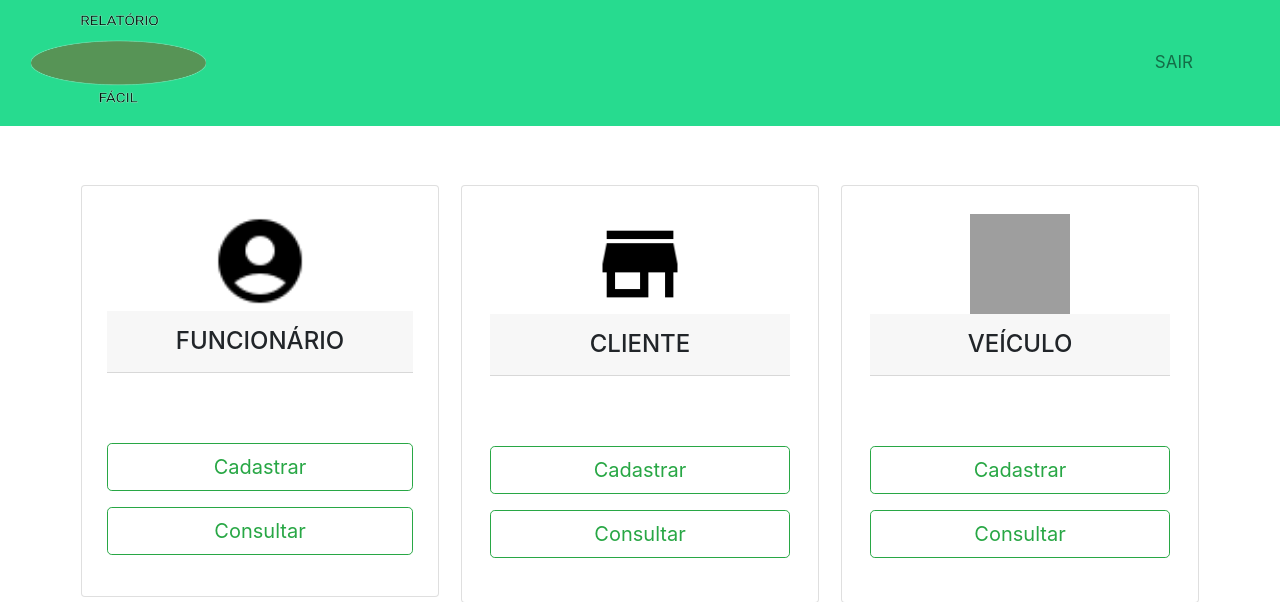
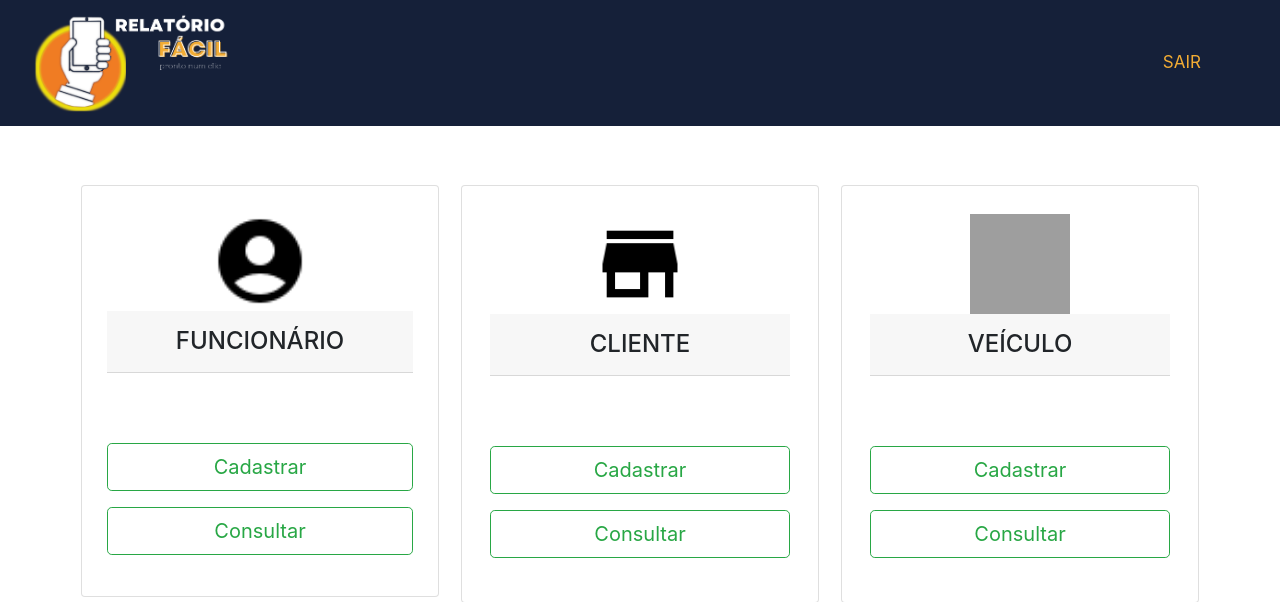
Before and after one commit to RamonTadeuGoncalves/EasyReport_Web, a Django app: page /index/ in a window 1280 px wide. Shown: the top 602 px of the page. Run offline with Django 4.2, Linux system fonts and the light colour scheme; grey boxes are pictures that could not be loaded.

Commit message:
Was changed the logo and color theme.

```diff
--- a/authentication/templates/logar.html
+++ b/authentication/templates/logar.html
@@ -5,7 +5,6 @@ Relatório Fácil | Login
 {% block pagecontent%}
 {% load static %}
 {% block header %}
-<!-- <link rel="stylesheet" href="{% static 'autenticacao/css/style.css'%}"> -->
 {% endblock %}
 <div class="container-fluid">
 
--- a/easyreport/settings.py
+++ b/easyreport/settings.py
@@ -89,7 +89,7 @@ WSGI_APPLICATION = 'easyreport.wsgi.application'
 DATABASES = {
     'default': {
         'ENGINE': 'django.db.backends.postgresql_psycopg2',
-        'NAME': os.environ.get('DB_NAME', 'fatec_tg_api'),
+        'NAME': os.environ.get('DB_NAME', 'fatec_tg'),
         'USER': os.environ.get('DB_USER', 'postgres'),
         'PASSWORD': os.environ.get('DB_PASS', 'postgres@2022'),
         'HOST': 'localhost',
--- a/easyreport_web/models.py
+++ b/easyreport_web/models.py
@@ -167,15 +167,12 @@ class RelatorioDeServico(models.Model):
     relatorioOsNumero = models.ForeignKey(OrdemDeServico, on_delete=models.CASCADE)
     relatorioFuncRegistro = models.ForeignKey(Funcionario, on_delete=models.CASCADE)
     relatorioClienteRegistro = models.ForeignKey(Cliente, on_delete=models.CASCADE)
+    relatorioTipoServico = models.ForeignKey(TipoServico, on_delete=models.CASCADE)
     relatorioDescricao = models.CharField(max_length=200)
     relatorioContatoCliente = models.CharField(max_length=50)
     relatorioSetorClicente = models.CharField(max_length=50)
     relatorioData = models.DateField(auto_now=True)
-    # relatorioObservacao = models.CharField(max_length=200, null=True, blank=True)
     # relatorioFoto = models.FileField(null=True, blank=True)
-    # relatorioComentarioCliente = models.CharField(max_length=200, null=True, blank=True)
-    # relatorioOutros = models.CharField(max_length=100, null=True, blank=True)
-    relatorioTipoServico = models.ForeignKey(TipoServico, on_delete=models.CASCADE)
 
     class Meta:
         db_table = 'RelatorioDeServico'
--- a/easyreport_web/templates/index.html
+++ b/easyreport_web/templates/index.html
@@ -126,7 +126,7 @@ Relatório Fácil | Home
                     <div>
                         <svg width="100" height="100" role="img" aria-label="Placeholder: 100x100" preserveAspectRatio="xMidYMid slice" focusable="false">
                             <title>Tipo de Serviço</title>
-                            <image class="rounded-circle" width="100" height="100" href="{% static 'plataforma/media/baseline_assignment_black_48dp.png' %}">
+                            <image class="rounded-circle" width="100" height="100" href="{% static 'plataforma/media/build_circle_FILL1_wght400_GRAD0_opsz48.png' %}">
                         </svg>
                     </div>
 
--- a/easyreport_web/templates/relatorio_servico.html
+++ b/easyreport_web/templates/relatorio_servico.html
@@ -40,7 +40,7 @@ Relatório Fácil | Detalhes Relatório de Serviço
                             <a class="btn btn-outline-success btn-lg" href="/listar_relatorio/">Voltar</a>
                         </div>
                         <div class="col-lg buttons_general">
-                            <a class="btn btn-outline-danger btn-lg" href="/excluir_relatorio/{{item.pk}}/">Excluir</a>
+                            <a class="btn btn-outline-primary btn-lg" href="#">Arquivar</a>
                         </div>
                     </div>
                 </div>
--- a/templates/base.html
+++ b/templates/base.html
@@ -26,7 +26,7 @@
   <nav class="navbar navbar-expand-md navbar-light mb-5 containerheader">
     <div class="container-fluid">
       <a class="navbar-brand" href="#">
-        <img width="175" height="100" src="{% static 'plataforma/media/logo_01.png' %}" alt="">
+        <img width="200" height="100" src="{% static 'plataforma/media/logo_00.png' %}" alt="">
       </a>
 
     </div>
--- a/templates/base_plataforma.html
+++ b/templates/base_plataforma.html
@@ -10,6 +10,7 @@
   {% load static %}
   <!-- CSS only -->
   <link rel="stylesheet" href="https://cdn.jsdelivr.net/npm/bootstrap@4.6.1/dist/css/bootstrap.min.css">
+
   <link rel="stylesheet" href="{% static 'plataforma/css/style.css' %}" type="text/css" />
 
   <!-- JavaScript Bundle with Popper -->
@@ -23,10 +24,10 @@
   <nav class="navbar navbar-expand-md navbar-light mb-5 containerheader">
     <div class="container-fluid">
       <a class="navbar-brand" href="/index/">
-        <img width="175" height="100" src="{% static 'plataforma/media/logo_01.png' %}" alt="">
+        <img width="200" height="100" src="{% static 'plataforma/media/logo_00.png' %}" alt="">
       </a>
       <ul class="navbar-nav mr-5 mt-2 mt-lg-0">
-        <a class="nav-link logout" href="/logout">SAIR</a>
+        <a class="logout" href="/logout">SAIR</a>
       </ul>
     </div>
   </nav>
--- a/templates/static/autenticacao/css/style.css
+++ b/templates/static/autenticacao/css/style.css
@@ -1,5 +1,5 @@
 .containerheader {
-  background-color: #27db8f;
+  background-color: #152039;
 }
 
 .area_cadastrar {
@@ -25,7 +25,7 @@
 }
 
 .input-form:focus {
-  border: 2px solid #27db8f !important;
+  border: 2px solid #152039 !important;
   outline: 0 !important;
   box-shadow: none !important;
 }
@@ -38,7 +38,7 @@
   border: none;
   padding: 5px 15px 5px 15px;
   font-size: 25px;
-  background-color: #27db8f;
+  background-color: #152039;
   color: white;
   font-weight: bold;
 }
--- a/templates/static/plataforma/css/style.css
+++ b/templates/static/plataforma/css/style.css
@@ -29,10 +29,11 @@
 
 .logout {
   font-size: 17px;
+  color: #f2ac34;
 }
 
 .containerheader {
-  background-color: #27db8f;
+  background-color: #152039;
 }
 
 .opcoes {
```
Also changed, not shown: authentication/templates/alterar_senha.html (+7 -19 lines), templates/static/autenticacao/media/logo_00.png (added), templates/static/autenticacao/media/logo_01.png, templates/static/autenticacao/media/logo_02.png (added), templates/static/autenticacao/media/logo_03.png (added), templates/static/plataforma/media/build_circle_FILL1_wght400_GRAD0_opsz48.png (added), templates/static/plataforma/media/logo_00.png (added), templates/static/plataforma/media/logo_01.png, templates/static/plataforma/media/logo_02.png (added), templates/static/plataforma/media/logo_03.png (added).
